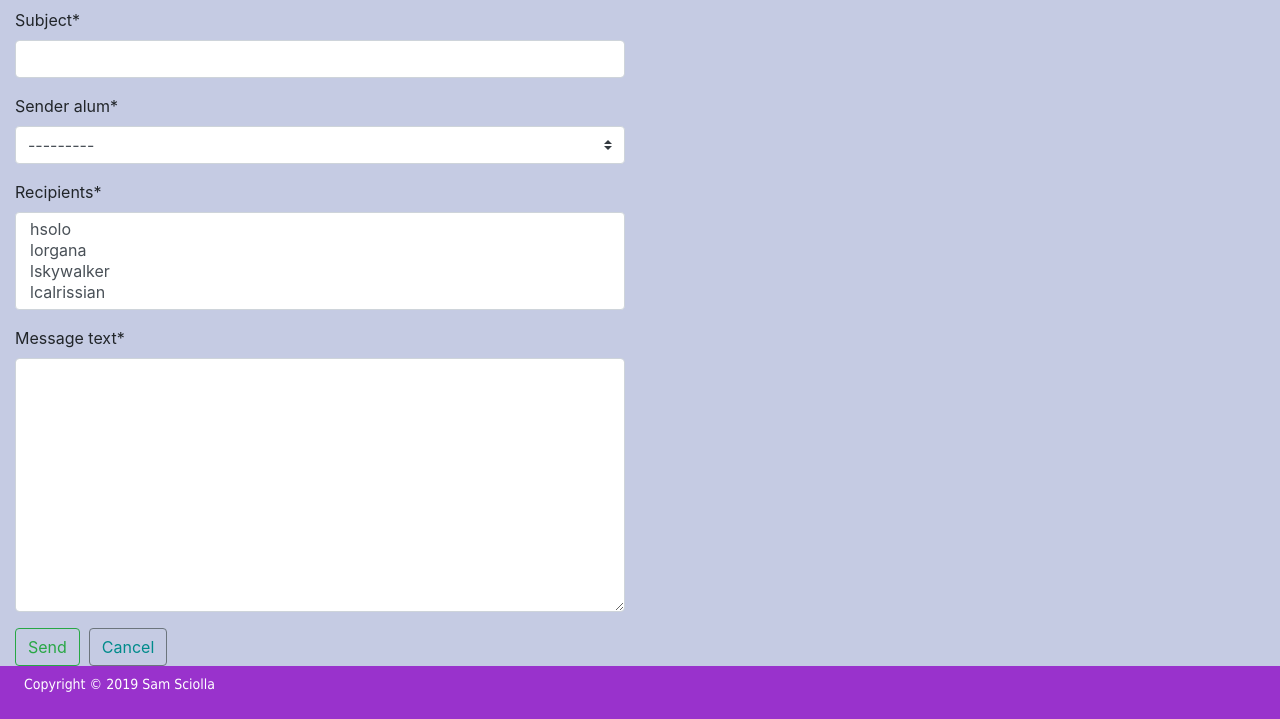
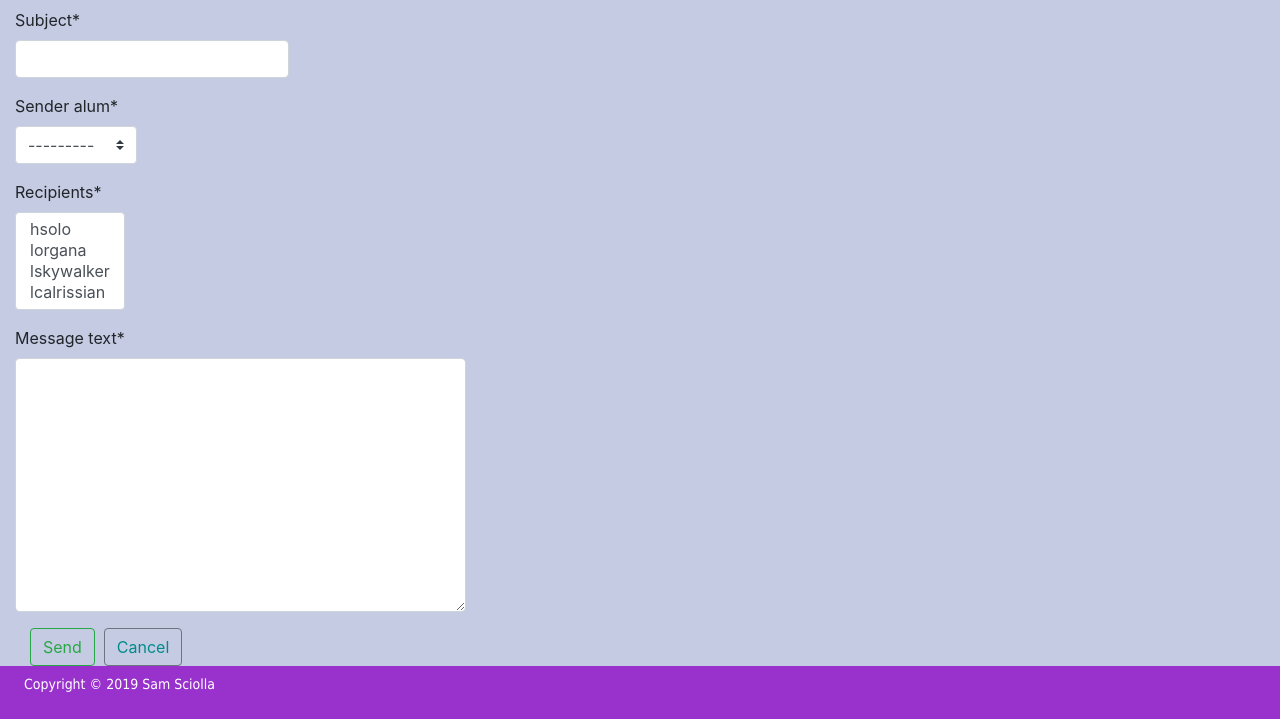
Before and after one commit to ssciolla/umits-alum-message, a Django app: page /alum_message/message/new/ in a window 1280 px wide. Shown: the part 102-821 px from the top of the page. Run offline with Django 3.2, Linux system fonts and the light colour scheme; data comes from the database, SQL or seed files in the repository; some libraries are stand-ins or nearby versions.

Commit message:
Tidy up text block formatting

```diff
--- a/alum_message/alum_message/templates/alum_message/about.html
+++ b/alum_message/alum_message/templates/alum_message/about.html
@@ -4,7 +4,7 @@
 
   <h2 class=>About the project</h2>
   <div class='row'>
-    <div class='col-sm-8'>
+    <div class='col-sm-12'>
       <p>This project was created as part of the application process for a full-time position in the
         Teaching and Learning group at University of Michigan Information and Technology Services.</p>
 
--- a/alum_message/alum_message/templates/alum_message/home.html
+++ b/alum_message/alum_message/templates/alum_message/home.html
@@ -4,7 +4,7 @@
 
 <h2>Alum Message</h2>
 <div class='row'>
-  <div class='col-sm-8'>
+  <div class='col-sm-12'>
     <p>This application helps to connect University of Michigan alumni by making it simple to direct message one alum
       or multiple alumni using only uniqnames.</p>
 
--- a/alum_message/alum_message/templates/alum_message/message_new.html
+++ b/alum_message/alum_message/templates/alum_message/message_new.html
@@ -8,32 +8,24 @@
     <h2>New Message</h2>
 </header>
 
-<!-- novalidate attribute required to render validation messages -->
-<form method="post" novalidate>
+<!-- novalidate attsribute required to render validation messages -->
+<form method="post" class="col-12" novalidate>
     {% csrf_token %}
 
     <div class="row">
-        <div class="col-6">
             {{ form.subject|as_crispy_field }}
-        </div>
     </div>
 
     <div class="row">
-        <div class="col-6">
             {{ form.sender_alum|as_crispy_field }}
-        </div>
     </div>
 
     <div class="row">
-        <div class="col-6">
             {{ form.recipients|as_crispy_field }}
-        </div>
     </div>
 
     <div class="row">
-        <div class="col-6">
             {{ form.message_text|as_crispy_field }}
-        </div>
     </div>
 
     <button type="submit" class="btn btn-outline-success">Send</button>
```
